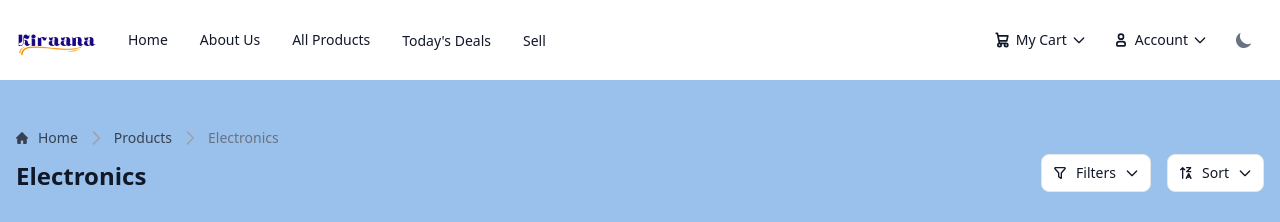
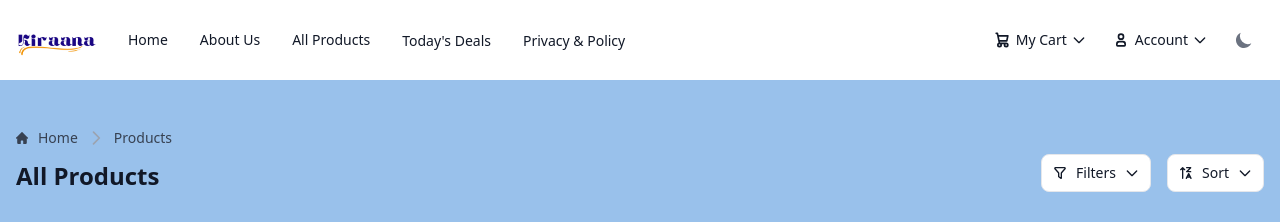
Before and after one commit to raisakuna/react-33, a React (Vite) app: page /products in a window 1280 px wide. Shown: the top 222 px of the page. Built offline with nearby package versions, Linux system fonts and the light colour scheme.

Commit message:
header, footer, routing.config.jsx modified

```diff
--- a/src/components/footer/footer.component.jsx
+++ b/src/components/footer/footer.component.jsx
@@ -199,7 +199,7 @@ export const HomeFooter = () => {
           <span className="text-sm text-gray-500 sm:text-center dark:text-gray-400">
             © 2021-2022{" "}
             <a href="#" className="hover:underline">
-              Flowbite™
+              Kiraana™
             </a>
             . All Rights Reserved.
           </span>
--- a/src/components/headers/header.component.jsx
+++ b/src/components/headers/header.component.jsx
@@ -56,7 +56,7 @@ export const HomeHeader = ({ user }) => {
               </li>
               <li className="shrink-0">
                 <a
-                  href="#"
+                  href="/deals"
                   title=""
                   className="text-sm font-medium text-gray-900 hover:text-primary-700 dark:text-white dark:hover:text-primary-500"
                 >
@@ -65,11 +65,11 @@ export const HomeHeader = ({ user }) => {
               </li>
               <li className="shrink-0">
                 <a
-                  href="#"
+                  href="/privacy-policy"
                   title=""
                   className="text-sm font-medium text-gray-900 hover:text-primary-700 dark:text-white dark:hover:text-primary-500"
                 >
-                  Sell
+                  Privacy & Policy
                 </a>
               </li>
             </ul>
--- /dev/null
+++ b/src/pages/privacy-policy/privacy-policy.page.jsx
@@ -0,0 +1,13 @@
+import { HomeFooter } from "../../components/footer/footer.component";
+import { HomeHeader } from "../../components/headers/header.component";
+
+const PrivacyPolicy = () => {
+  return (
+    <>
+      <HomeHeader />
+      <HomeFooter />
+    </>
+  );
+};
+
+export default PrivacyPolicy;
--- a/src/pages/products/all-products.page.jsx
+++ b/src/pages/products/all-products.page.jsx
@@ -56,34 +56,10 @@ const AllProductGridPage = () => {
                       </a>
                     </div>
                   </li>
-                  <li aria-current="page">
-                    <div className="flex items-center">
-                      <svg
-                        className="h-5 w-5 text-gray-400 rtl:rotate-180"
-                        aria-hidden="true"
-                        xmlns="http://www.w3.org/2000/svg"
-                        width="24"
-                        height="24"
-                        fill="none"
-                        viewBox="0 0 24 24"
-                      >
-                        <path
-                          stroke="currentColor"
-                          stroke-linecap="round"
-                          stroke-linejoin="round"
-                          stroke-width="2"
-                          d="m9 5 7 7-7 7"
-                        />
-                      </svg>
-                      <span className="ms-1 text-sm font-medium text-gray-500 dark:text-gray-400 md:ms-2">
-                        Electronics
-                      </span>
-                    </div>
-                  </li>
                 </ol>
               </nav>
               <h2 className="mt-3 text-xl font-semibold text-gray-900 dark:text-white sm:text-2xl">
-                Electronics
+                All Products
               </h2>
             </div>
             <div className="flex items-center space-x-4">
```
Also changed, not shown: src/config/routing.config.jsx (+28 -3 lines).
